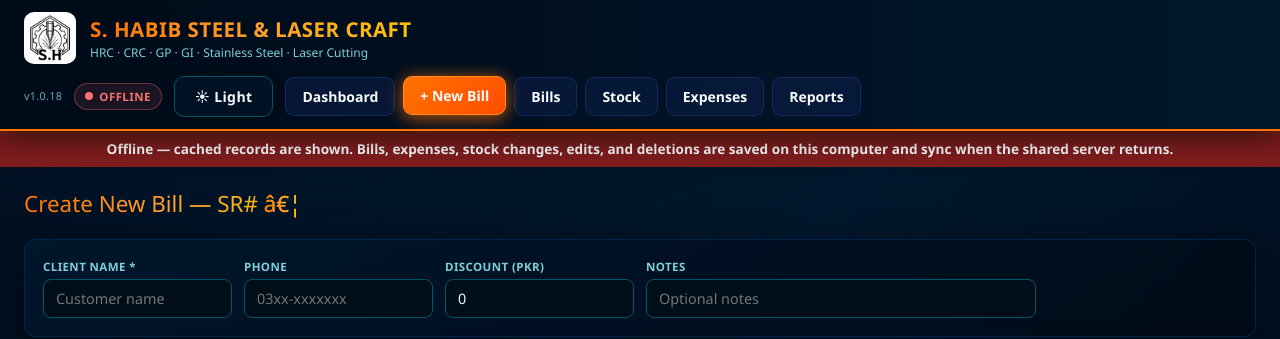
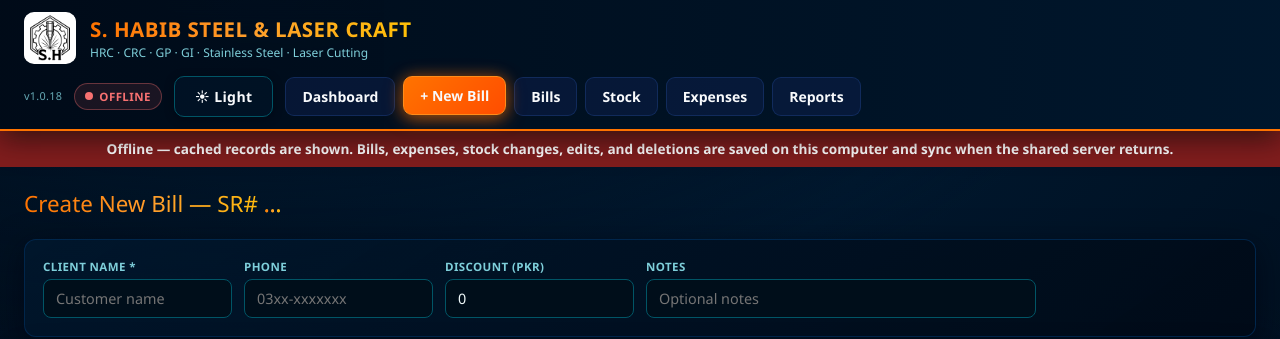
Before and after one commit to qaddes007/habib-management, a React (Vite) app in the folder frontend/: page /new-bill in a window 1280 px wide. Shown: the top 339 px of the page. Built offline with nearby package versions, Linux system fonts and the light colour scheme; no server answers.

Commit message:
Fix bill form Unicode characters

```diff
--- a/frontend/src/pages/NewBill.jsx
+++ b/frontend/src/pages/NewBill.jsx
@@ -678,7 +678,7 @@ export default function NewBill({ toast }) {
   const navigate = useNavigate()
   const { id: editId } = useParams()
   const isEdit = !!editId
-  const [srNo, setSrNo] = useState('â€¦')
+  const [srNo, setSrNo] = useState('…')
   const [billId, setBillId] = useState(null)
   const [locked, setLocked] = useState(false)
   const [clientName, setClientName] = useState('')
@@ -880,13 +880,13 @@ export default function NewBill({ toast }) {
     }
   }
 
-  if (loadingEdit) return <div className="loading">Loading billâ€¦</div>
+  if (loadingEdit) return <div className="loading">Loading bill…</div>
 
   return (
     <div className="container">
       <div className="page-title">
         <span>{isEdit ? 'Edit Bill' : 'Create New Bill'} — SR# <span className="text-gold">{srNo}</span>
-          {locked && <span style={{marginLeft:12,fontSize:'0.85rem',color:'#dc2626'}}>ðŸ”’ Locked (PAID + 30 days)</span>}
+          {locked && <span style={{marginLeft:12,fontSize:'0.85rem',color:'#dc2626'}}>🔒 Locked (PAID + 30 days)</span>}
         </span>
       </div>
 
```
